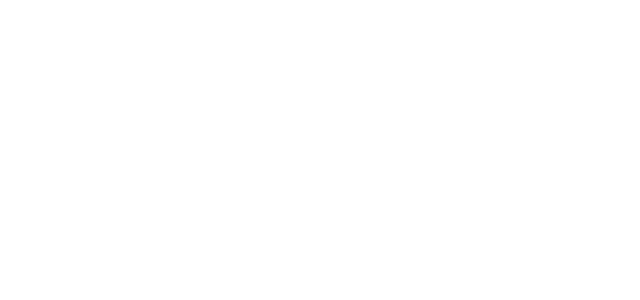
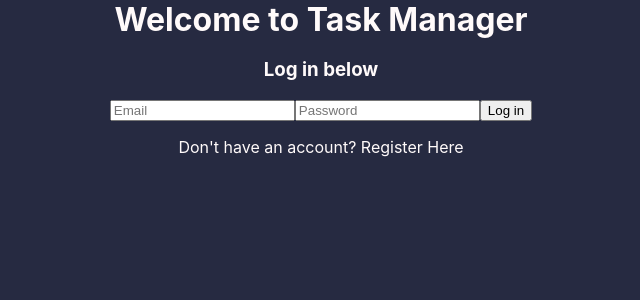
Before and after one commit to mattcbodily/task-management, a React (Create React App) app: page / in a window 1280 px wide. Shown: the top 300 px of the page, without its empty margins (319-959 px from the left). Built offline with nearby package versions, Linux system fonts and the light colour scheme.

Commit message:
authentication is functional

```diff
--- a/package.json
+++ b/package.json
@@ -8,6 +8,7 @@
     "@testing-library/jest-dom": "^4.2.4",
     "@testing-library/react": "^9.3.2",
     "@testing-library/user-event": "^7.1.2",
+    "axios": "^0.19.2",
     "bcryptjs": "^2.4.3",
     "dotenv": "^8.2.0",
     "express": "^4.17.1",
@@ -15,6 +16,7 @@
     "massive": "^6.4.0",
     "react": "^16.13.1",
     "react-dom": "^16.13.1",
+    "react-router-dom": "^5.2.0",
     "react-scripts": "3.4.1"
   },
   "scripts": {
--- a/src/App.css
+++ b/src/App.css
@@ -1,38 +1,11 @@
 .App {
+  min-height: 100vh;
+  width: 100%;
   text-align: center;
+  background: #262A41;
+  color: snow;
 }
 
-.App-logo {
-  height: 40vmin;
-  pointer-events: none;
+h1 {
+  margin: 0;
 }
-
-@media (prefers-reduced-motion: no-preference) {
-  .App-logo {
-    animation: App-logo-spin infinite 20s linear;
-  }
-}
-
-.App-header {
-  background-color: #282c34;
-  min-height: 100vh;
-  display: flex;
-  flex-direction: column;
-  align-items: center;
-  justify-content: center;
-  font-size: calc(10px + 2vmin);
-  color: white;
-}
-
-.App-link {
-  color: #61dafb;
-}
-
-@keyframes App-logo-spin {
-  from {
-    transform: rotate(0deg);
-  }
-  to {
-    transform: rotate(360deg);
-  }
-}
--- a/src/App.js
+++ b/src/App.js
@@ -1,10 +1,11 @@
 import React from 'react';
+import routes from './routes';
 import './App.css';
 
 function App() {
   return (
     <div className="App">
-
+      {routes}
     </div>
   );
 }
--- /dev/null
+++ b/src/Components/Landing/Landing.js
@@ -0,0 +1,83 @@
+import React, {useState} from 'react';
+import axios from 'axios';
+
+export default props => {
+    let [loginView, setLoginView] = useState(true),
+        [firstName, setFirstName] = useState(''),
+        [lastName, setLastName] = useState(''),
+        [email, setEmail] = useState(''),
+        [password, setPassword] = useState(''),
+        [verPassword, setVerPassword] = useState(''),
+        [viewPassword, setViewPassword] = useState('password');
+
+    const login = () => {
+        axios.post('/api/login', {email, password})
+        .then(res => {
+            //do something here
+        })
+        .catch(err => console.log(err));
+    }
+
+    const register = () => {
+        if(password !== '' && password === verPassword){
+            axios.post('/api/register', {firstName, lastName, email, password})
+            .then(res => {
+                //do something here
+            })
+            .catch(err => console.log(err));
+        }
+    }
+
+    return (
+        <div>
+            <h1>Welcome to Task Manager</h1>
+            {loginView
+            ? (
+                <>
+                    <h3>Log in below</h3>
+                    <input
+                        value={email}
+                        placeholder='Email'
+                        onChange={(e) => setEmail(e.target.value)}/>
+                    <input
+                        value={password}
+                        type={viewPassword}
+                        placeholder='Password'
+                        onChange={(e) => setPassword(e.target.value)}/>
+                    <button onClick={login}>Log in</button>
+                    <p>Don't have an account? <span onClick={() => setLoginView(false)}>Register Here</span></p>
+                </>
+            )
+            : (
+                <>
+                    <h3>Create an account</h3>
+                    <input
+                        value={firstName}
+                        placeholder='First Name'
+                        onChange={(e) => setFirstName(e.target.value)}/>
+                    <input
+                        value={lastName}
+                        placeholder='Last Name'
+                        onChange={(e) => setLastName(e.target.value)}/>
+                    <input
+                        value={email}
+                        placeholder='Email'
+                        onChange={(e) => setEmail(e.target.value)}/>
+                    <input
+                        value={password}
+                        type={viewPassword}
+                        placeholder='Password'
+                        onChange={(e) => setPassword(e.target.value)}/>
+                    <input
+                        value={verPassword}
+                        type={viewPassword}
+                        placeholder='Verify Password'
+                        onChange={(e) => setVerPassword(e.target.value)}/>
+                    <button onClick={register}>Register</button>
+                    <p>Have an account? <span onClick={() => setLoginView(true)}>Log in here</span></p>
+                </>
+            )}
+
+        </div>
+    )
+}
--- a/src/index.js
+++ b/src/index.js
@@ -1,12 +1,15 @@
 import React from 'react';
 import ReactDOM from 'react-dom';
+import {HashRouter as Router} from 'react-router-dom';
 import './index.css';
 import App from './App';
 import * as serviceWorker from './serviceWorker';
 
 ReactDOM.render(
   <React.StrictMode>
-    <App />
+    <Router>
+      <App />
+    </Router>
   </React.StrictMode>,
   document.getElementById('root')
 );
--- /dev/null
+++ b/src/routes.js
@@ -0,0 +1,9 @@
+import React from 'react';
+import {Switch, Route} from 'react-router-dom';
+import Landing from './Components/Landing/Landing';
+
+export default (
+    <Switch>
+        <Route exact path='/' component={Landing}/>
+    </Switch>
+)
```
Also changed, not shown: 2 other files (tests, documents, lock files or other folders).
